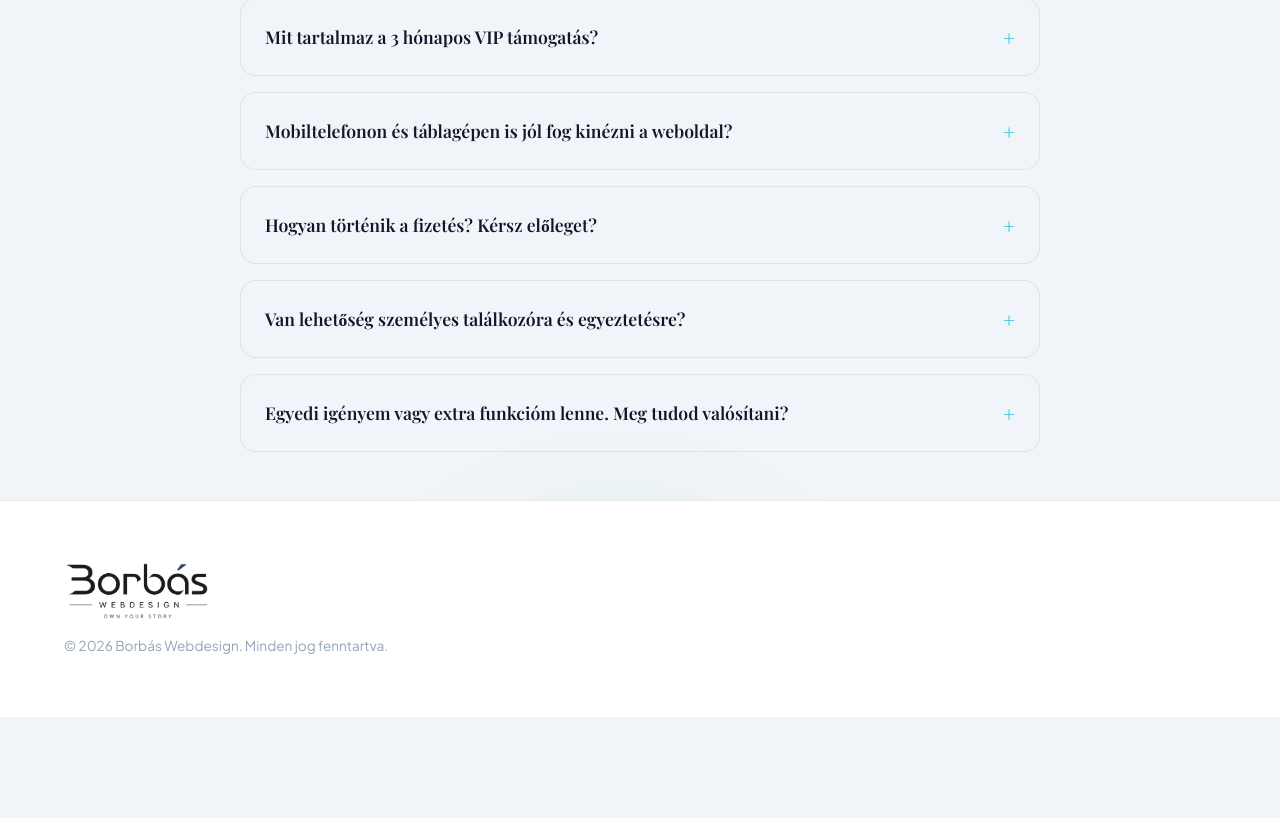
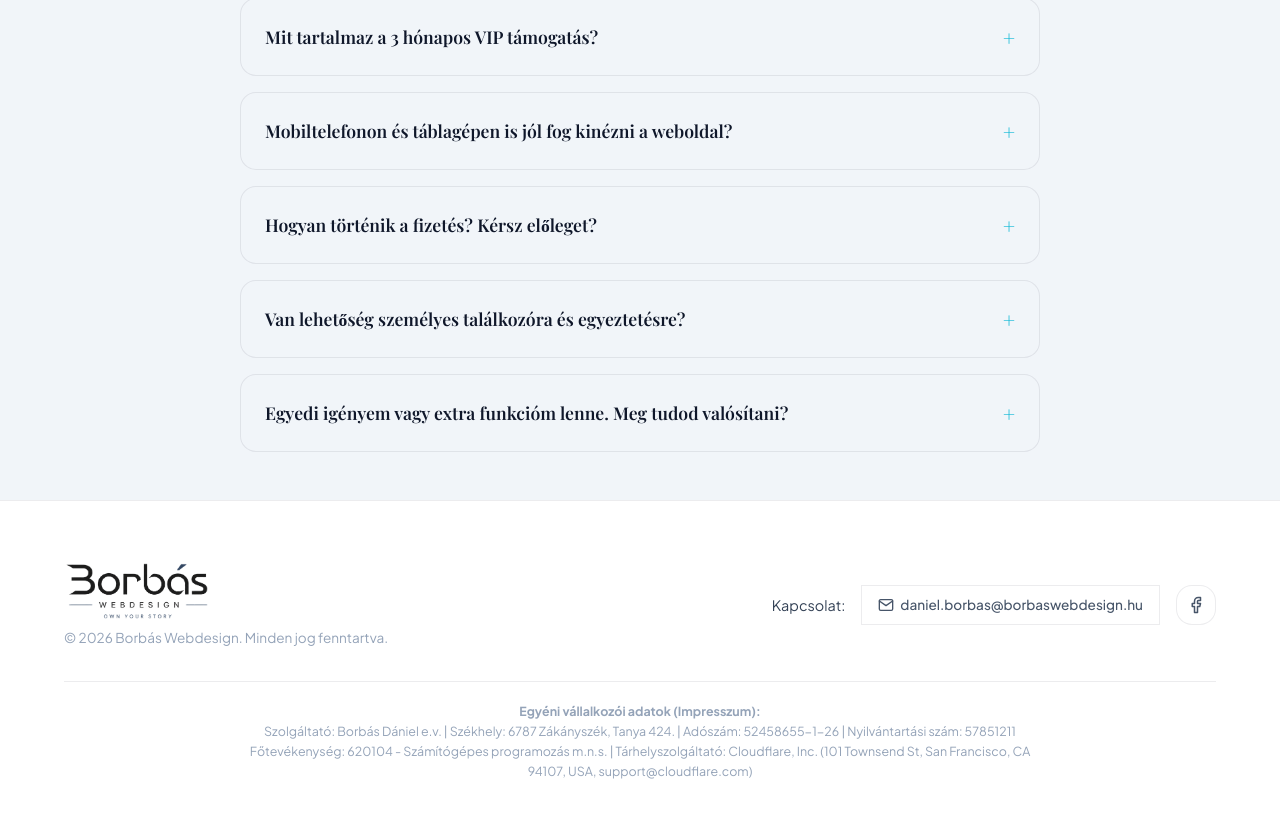
Before and after one commit to denyuel/borbaswebdesign, a React (Vite) app: page / in a window 1280 px wide. Shown: the part 6332-7150 px from the top of the page. Before the commit the page ends 7049 px from the top, so only its background shows below. Built offline with nearby package versions, Linux system fonts and the light colour scheme; a web font is replaced by a local one.

Commit message:
feat: add professional email, facebook placeholder, and EV Impressum to footer

```diff
--- a/src/components/ContactModal.jsx
+++ b/src/components/ContactModal.jsx
@@ -33,7 +33,7 @@ export default function ContactModal({ isOpen, onClose, defaultProject, defaultM
         };
 
         try {
-            const response = await fetch("https://formsubmit.co/ajax/borbasdaniel17@gmail.com", {
+            const response = await fetch("https://formsubmit.co/ajax/daniel.borbas@borbaswebdesign.hu", {
                 method: "POST",
                 headers: {
                     'Content-Type': 'application/json',
@@ -48,10 +48,10 @@ export default function ContactModal({ isOpen, onClose, defaultProject, defaultM
                 setEmail('');
                 setMessage('');
             } else {
-                alert("Hiba történt az üzenet küldése során. Kérlek próbáld újra, vagy írj közvetlenül a borbasdaniel17@gmail.com címre!");
+                alert("Hiba történt az üzenet küldése során. Kérlek próbáld újra, vagy írj közvetlenül a daniel.borbas@borbaswebdesign.hu címre!");
             }
         } catch (error) {
-            alert("Hálózati hiba történt. Kérlek ellenőrizd az internetkapcsolatod vagy írj közvetlenül a borbasdaniel17@gmail.com címre!");
+            alert("Hálózati hiba történt. Kérlek ellenőrizd az internetkapcsolatod vagy írj közvetlenül a daniel.borbas@borbaswebdesign.hu címre!");
         } finally {
             setIsSubmitting(false);
         }
--- a/src/components/Footer.jsx
+++ b/src/components/Footer.jsx
@@ -3,12 +3,53 @@ import React from 'react';
 export default function Footer() {
     return (
         <footer className="footer">
-            <div className="container footer-content">
-                <div className="footer-logo">
-                    <a href="#hero" className="logo" style={{ marginBottom: '8px' }}>
-                        <img src="/logo_full.png" alt="Borbás Webdesign" className="logo-img" />
-                    </a>
-                    <p>© 2026 Borbás Webdesign. Minden jog fenntartva.</p>
+            <div className="container footer-content" style={{ display: 'flex', flexDirection: 'column', gap: '32px', alignItems: 'center' }}>
+                {/* Top Section: Logo & Socials */}
+                <div style={{ display: 'flex', justifyContent: 'space-between', width: '100%', alignItems: 'center', flexWrap: 'wrap', gap: '20px' }} className="footer-top-wrap">
+                    <div className="footer-logo">
+                        <a href="#hero" className="logo">
+                            <img src="/logo_full.png" alt="Borbás Webdesign" className="logo-img" />
+                        </a>
+                        <p style={{ margin: 0 }}>© 2026 Borbás Webdesign. Minden jog fenntartva.</p>
+                    </div>
+
+                    <div style={{ display: 'flex', alignItems: 'center', gap: '16px' }}>
+                        <span style={{ fontSize: '0.9rem', color: 'var(--text-gray-light)' }}>Kapcsolat:</span>
+                        <div className="social-links">
+                            {/* Email Link */}
+                            <a
+                                href="mailto:daniel.borbas@borbaswebdesign.hu"
+                                className="social-link"
+                                title="Írj e-mailt!"
+                                style={{ width: 'auto', padding: '0 16px', borderRadius: 'var(--radius-pill)', fontSize: '0.85rem', fontWeight: 500 }}
+                            >
+                                <svg xmlns="http://www.w3.org/2000/svg" width="16" height="16" viewBox="0 0 24 24" fill="none" stroke="currentColor" strokeWidth="2" strokeLinecap="round" strokeLinejoin="round" style={{ marginRight: '6px' }}><path d="M4 4h16c1.1 0 2 .9 2 2v12c0 1.1-.9 2-2 2H4c-1.1 0-2-.9-2-2V6c0-1.1.9-2 2-2z"/><polyline points="22,6 12,13 2,6"/></svg>
+                                daniel.borbas@borbaswebdesign.hu
+                            </a>
+
+                            {/* Facebook Link (Placeholder) */}
+                            <a
+                                href="#"
+                                className="social-link"
+                                title="Kövess Facebookon! (Hamarosan)"
+                                onClick={(e) => {
+                                    e.preventDefault();
+                                    alert("A Facebook oldal hamarosan elérhető!");
+                                }}
+                            >
+                                <svg xmlns="http://www.w3.org/2000/svg" width="18" height="18" viewBox="0 0 24 24" fill="none" stroke="currentColor" strokeWidth="2" strokeLinecap="round" strokeLinejoin="round"><path d="M18 2h-3a5 5 0 0 0-5 5v3H7v4h3v8h4v-8h3l1-4h-4V7a1 1 0 0 1 1-1h3z"/></svg>
+                            </a>
+                        </div>
+                    </div>
+                </div>
+
+                {/* Bottom Section: Legal Impressum */}
+                <div style={{ borderTop: '1px solid var(--border-subtle)', paddingTop: '20px', width: '100%', textAlign: 'center' }}>
+                    <div style={{ fontSize: '0.78rem', color: 'var(--text-gray-dark)', lineHeight: '1.6', maxWidth: '800px', margin: '0 auto' }}>
+                        <strong>Egyéni vállalkozói adatok (Impresszum):</strong><br />
+                        Szolgáltató: Borbás Dániel e.v. | Székhely: 6787 Zákányszék, Tanya 424. | Adószám: 52458655-1-26 | Nyilvántartási szám: 57851211<br />
+                        Főtevékenység: 620104 - Számítógépes programozás m.n.s. | Tárhelyszolgáltató: Cloudflare, Inc. (101 Townsend St, San Francisco, CA 94107, USA, support@cloudflare.com)
+                    </div>
                 </div>
             </div>
         </footer>
```
Also changed, not shown: 3 other files (tests, documents, lock files or other folders).
